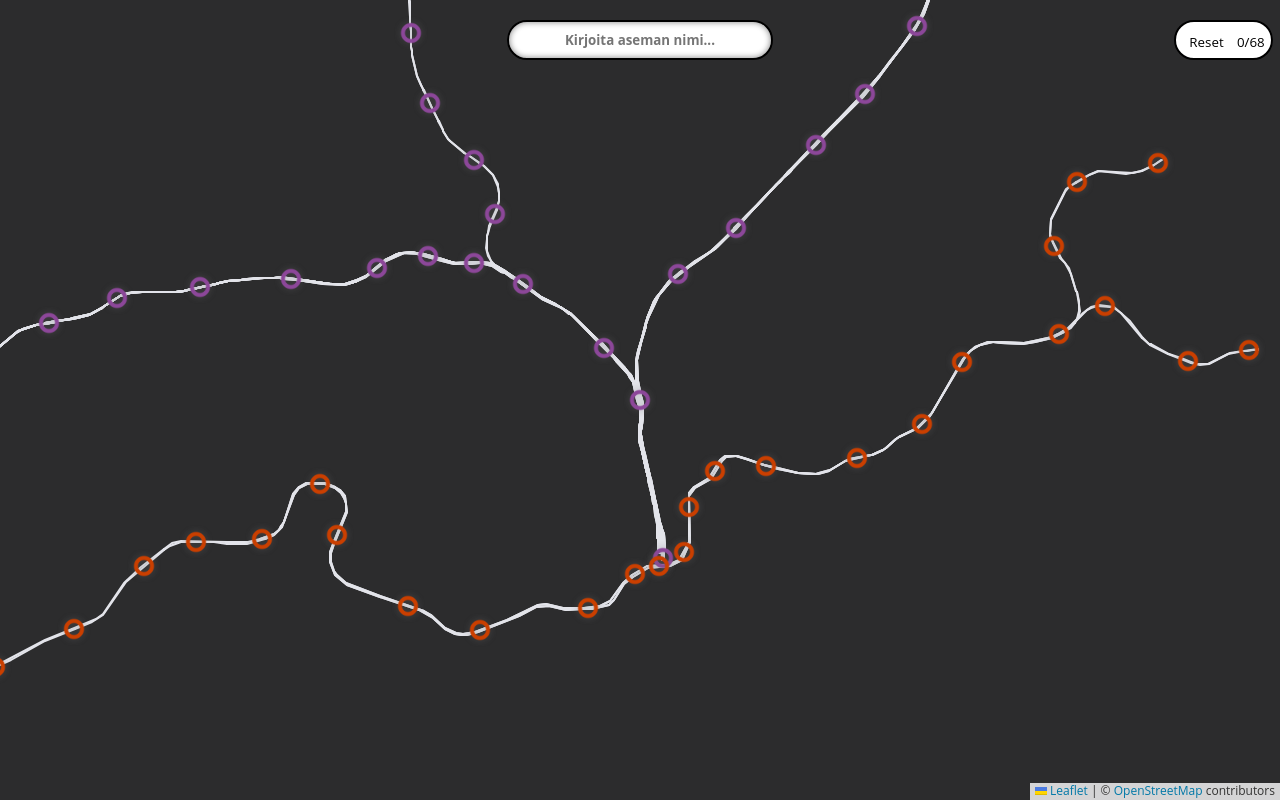
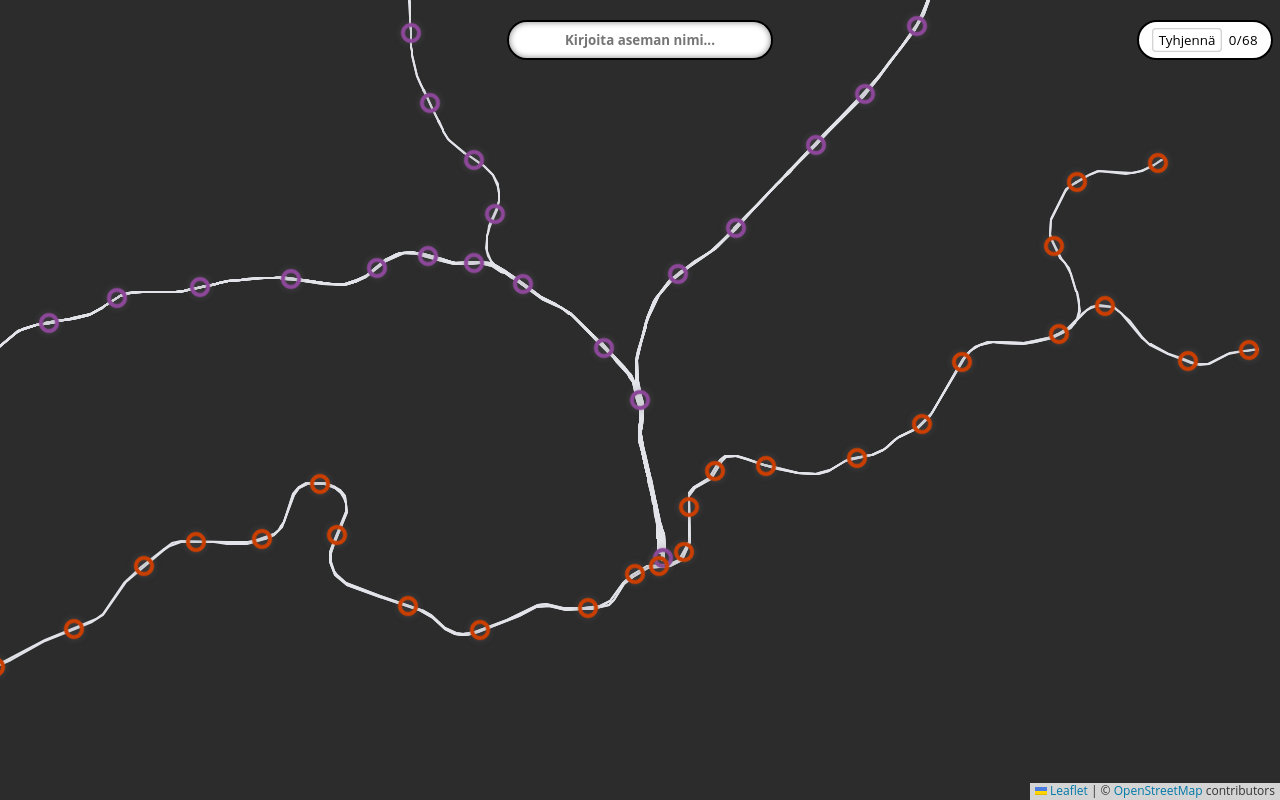
Before and after one commit to PyryL/helsinki-stations, a React (Vite) app: page / in a window 1280 px wide. Built offline with nearby package versions, Linux system fonts and the light colour scheme.

Commit message:
improve progress pane

```diff
--- a/src/App.jsx
+++ b/src/App.jsx
@@ -41,8 +41,8 @@ const App = () => {
           placeholder='Kirjoita aseman nimi...'
         />
         <div className='progress-pane'>
-          <button onClick={resetRevealedStations}>Reset</button>
-          <span>{revealedStations.length}/{stations.length}</span>
+          <button onClick={resetRevealedStations}>Tyhjennä</button>
+          <span className='score-label'>{revealedStations.length}/{stations.length}</span>
         </div>
       </div>
     </div>
--- a/src/index.css
+++ b/src/index.css
@@ -68,12 +68,18 @@ body {
 .progress-pane {
   width: fit-content;
   height: 30pt;
-  background-color: white;
-  padding: 5pt;
+  padding: 5pt 10pt;
   margin-left: auto;
   margin-top: 10pt;
   box-sizing: border-box;
-  line-height: 20pt;
+
+  display: flex;
+  flex-direction: row;
+  align-items: center;
+  justify-content: space-evenly;
+  column-gap: 5pt;
+
+  background-color: white;
   border-radius: 15pt;
   border: 1.5pt solid black;
   font-size: 10pt;
@@ -82,8 +88,8 @@ body {
 .progress-pane button {
   background: none;
   border: none;
+  box-shadow: 0 0 0 1pt inset lightgray;
   padding: 2pt 5pt;
-    margin-right: 5pt;
   border-radius: 3pt;
   transition: background-color .1s;
   cursor: pointer;
@@ -92,6 +98,10 @@ body {
 
 .progress-pane button:hover {
   background-color: lightgray;
+}
+
+.score-label {
+  letter-spacing: 0.3pt;
 }
 
 .map-tooltip {
```
Lines whose indentation alone changed are shown as unchanged.
